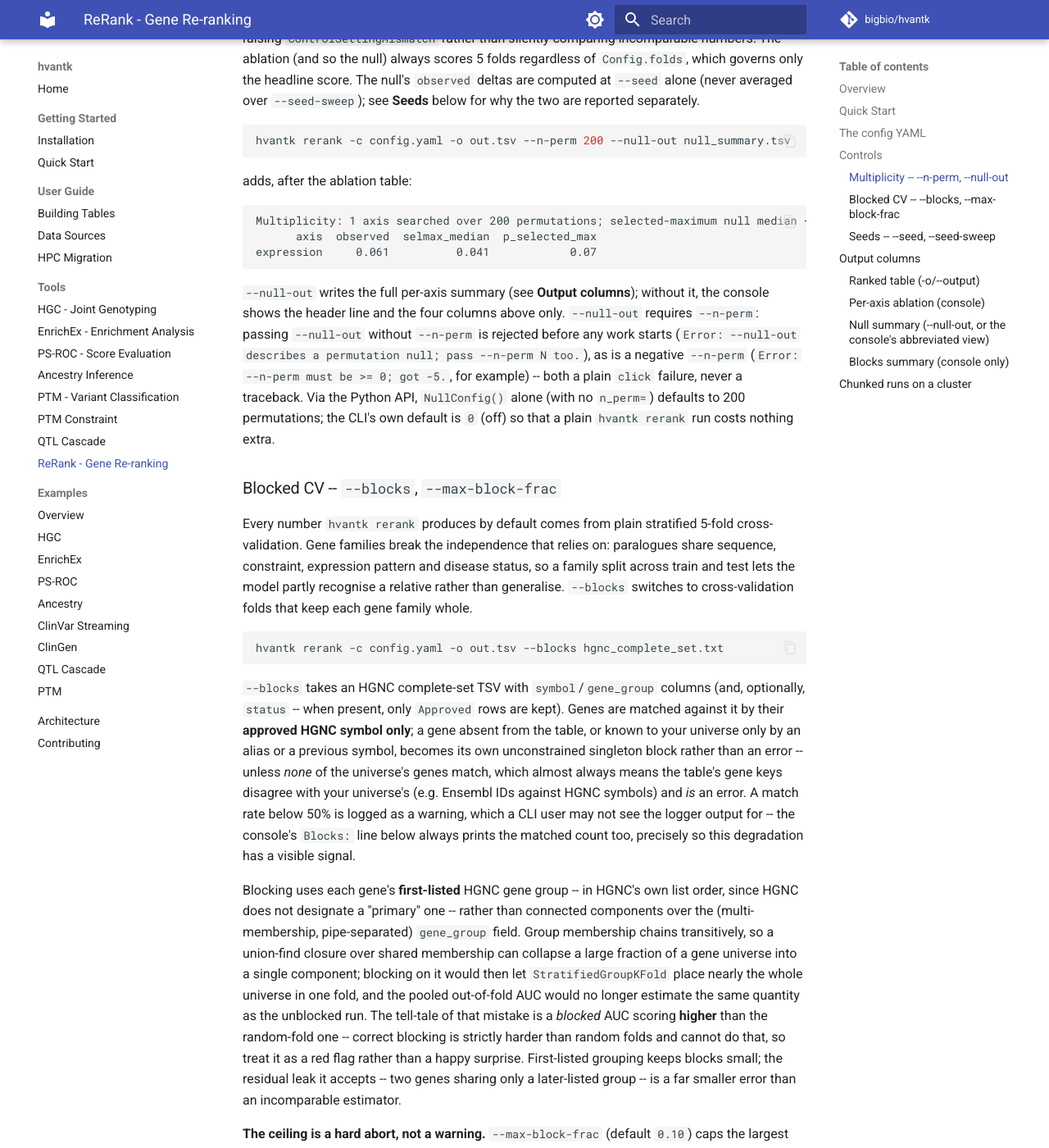
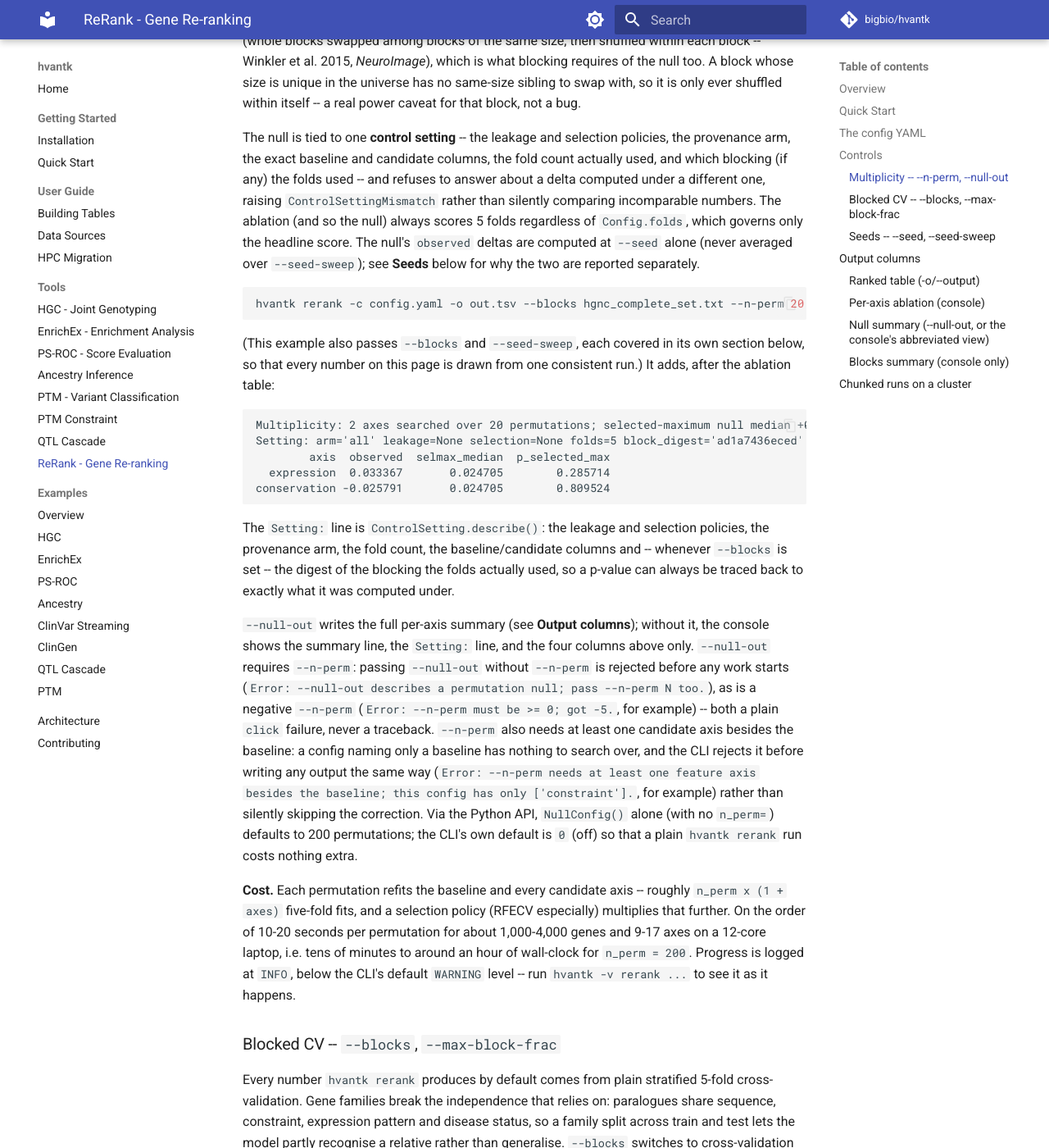
Before and after one commit to bigbio/hvantk, an MkDocs documentation site: the page built from docs_site/tools/rerank.md, in a window 1280 px wide and 1400 px high, scrolled down 4338 px. Shown: the whole window at 82% size. Built offline with MkDocs 1.6.1 and Material for MkDocs 9.7.7, drawn with Linux system fonts in a browser that asks for light colours; comment, search, counter and statistics services are not loaded; some of the changed text lies outside the part shown.

Commit message:
docs(rerank): regenerate the console examples from one real run; correct the blocking and cost claims (#247)

````diff
--- a/docs_site/tools/rerank.md
+++ b/docs_site/tools/rerank.md
@@ -25,19 +25,20 @@
 hvantk rerank -c config.yaml -o out.tsv
 ```
 
-This is the minimal invocation: a config naming a cohort manifest, one or more feature tables, and a label gene list (see **The config YAML** below). It writes a ranked TSV to `out.tsv` and prints a short console summary:
+This is the minimal invocation: a config naming a cohort manifest, one or more feature tables, and a label gene list (see **The config YAML** below). It writes a ranked TSV to `out.tsv` and prints a short console summary. Every console/TSV excerpt on this page, including this one, comes from one small synthetic cohort built purely for illustration -- a couple hundred genes, three feature axes, no real biology or gene names -- so that the numbers agree with each other from section to section:
 
 ```text
-Wrote 1500 genes -> out.tsv
-Credibility: ROBUST=210 / INTERMEDIATE=1290 (over 1500 scored genes)
-Audit: 3 gene(s) FLAGGED for review (advisory; ranking not overridden). Reasons: {...}
+Wrote 200 genes -> out.tsv
+Credibility: ROBUST=80 / INTERMEDIATE=120 (over 200 scored genes)
+Audit: 0 gene(s) FLAGGED for review (advisory; ranking not overridden). Reasons: {}
 Per-axis ablation (delta-AUC over constraint):
-    family   auc  d_lo  d_md  d_hi
-constraint 0.706 0.000 0.000 0.000
-expression 0.744 0.041 0.058 0.083
+      family   auc   d_lo   d_md   d_hi
+  constraint 0.706  0.000  0.000  0.000
+  expression 0.738 -0.020  0.032  0.082
+conservation 0.658 -0.089 -0.050 -0.009
 ```
 
-The ablation table is the per-axis result: out-of-fold AUC of baseline+axis, and a paired gene-resampling bootstrap interval (`d_lo`/`d_md`/`d_hi`) on the delta over the baseline alone. See **Output columns** for the full column reference, including the columns the controls below add.
+The ablation table is the per-axis result: out-of-fold AUC of baseline+axis, and a paired gene-resampling bootstrap interval (`d_lo`/`d_md`/`d_hi`) on the delta over the baseline alone -- here `expression` adds a modest, not-quite-conclusive gain (the interval straddles zero) while `conservation` makes things worse (a genuine illustration of an axis that should not be added, not a hypothetical one). See **Output columns** for the full column reference, including the columns the controls below add.
 
 ## The config YAML
 
@@ -87,7 +88,7 @@
 | `--n-perm INTEGER` | Multiplicity | `0` (off) |
 | `--null-out PATH` | Multiplicity | none |
 | `--blocks PATH` | Blocked CV | none (unblocked) |
-| `--max-block-frac FLOAT` | Blocked CV | `0.10` |
+| `--max-block-frac FLOAT` | Blocked CV | `0.1` |
 | `--seed INTEGER` | Seeds | `42` |
 | `--seed-sweep INTEGER` | Seeds | `1` |
 
@@ -102,23 +103,29 @@
 
 > **What null hypothesis this tests.** Permuting the label tests the *global* null that no feature, baseline included, carries label information -- not the *conditional* null that this one axis adds nothing given the baseline already in the model. With an informative baseline, the permutation null of the delta is wider than the delta's true sampling spread under the conditional null, so the test is valid but conservative: failing to clear the selected-maximum null is weak evidence that the axis adds nothing, not proof that it does not.
 
-That conservatism assumes genes are exchangeable under the label permutation. Paralogues share sequence, constraint, expression and disease status, so when labels and features cluster by gene family that assumption breaks and the *default* (unblocked) null becomes **anti-conservative** instead -- understating its own spread -- regardless of whether `--blocks` happens to be set. Pass `--blocks` whenever that clustering is doubtful; when it is set, the null permutes labels **by block** (whole blocks swapped among blocks of the same size, then shuffled within each block -- Winkler et al. 2015, *NeuroImage*), which is what blocking requires of the null too. A block whose size is unique in the universe has no same-size sibling to swap with, so it is only ever shuffled within itself -- a real power caveat for that block, not a bug.
+That conservatism assumes genes are exchangeable under the label permutation. Paralogues share sequence, constraint, expression and disease status, so when labels and features cluster by gene family that assumption breaks and the *default* (unblocked) null becomes **anti-conservative** instead -- understating its own spread. That clustering is a property of the data, not of a flag: omitting `--blocks` does not remove it, it only removes the correction for it. Pass `--blocks` whenever that clustering is doubtful; when it is set, the null permutes labels **by block** (whole blocks swapped among blocks of the same size, then shuffled within each block -- Winkler et al. 2015, *NeuroImage*), which is what blocking requires of the null too. A block whose size is unique in the universe has no same-size sibling to swap with, so it is only ever shuffled within itself -- a real power caveat for that block, not a bug.
 
 The null is tied to one **control setting** -- the leakage and selection policies, the provenance arm, the exact baseline and candidate columns, the fold count actually used, and which blocking (if any) the folds used -- and refuses to answer about a delta computed under a different one, raising `ControlSettingMismatch` rather than silently comparing incomparable numbers. The ablation (and so the null) always scores 5 folds regardless of `Config.folds`, which governs only the headline score. The null's `observed` deltas are computed at `--seed` alone (never averaged over `--seed-sweep`); see **Seeds** below for why the two are reported separately.
 
 ```bash
-hvantk rerank -c config.yaml -o out.tsv --n-perm 200 --null-out null_summary.tsv
+hvantk rerank -c config.yaml -o out.tsv --blocks hgnc_complete_set.txt --n-perm 20 --seed-sweep 3 --null-out null_summary.tsv
 ```
 
-adds, after the ablation table:
+(This example also passes `--blocks` and `--seed-sweep`, each covered in its own section below, so that every number on this page is drawn from one consistent run.) It adds, after the ablation table:
 
 ```text
-Multiplicity: 1 axis searched over 200 permutations; selected-maximum null median +0.0410
-      axis  observed  selmax_median  p_selected_max
-expression     0.061          0.041            0.07
+Multiplicity: 2 axes searched over 20 permutations; selected-maximum null median +0.0247
+Setting: arm='all' leakage=None selection=None folds=5 block_digest='ad1a7436eced' baseline=['constraint'] candidates={'expression': 1, 'conservation': 1}
+        axis  observed  selmax_median  p_selected_max
+  expression  0.033367       0.024705        0.285714
+conservation -0.025791       0.024705        0.809524
 ```
 
-`--null-out` writes the full per-axis summary (see **Output columns**); without it, the console shows the header line and the four columns above only. `--null-out` requires `--n-perm`: passing `--null-out` without `--n-perm` is rejected before any work starts (`Error: --null-out describes a permutation null; pass --n-perm N too.`), as is a negative `--n-perm` (`Error: --n-perm must be >= 0; got -5.`, for example) -- both a plain `click` failure, never a traceback. Via the Python API, `NullConfig()` alone (with no `n_perm=`) defaults to 200 permutations; the CLI's own default is `0` (off) so that a plain `hvantk rerank` run costs nothing extra.
+The `Setting:` line is `ControlSetting.describe()`: the leakage and selection policies, the provenance arm, the fold count, the baseline/candidate columns and -- whenever `--blocks` is set -- the digest of the blocking the folds actually used, so a p-value can always be traced back to exactly what it was computed under.
+
+`--null-out` writes the full per-axis summary (see **Output columns**); without it, the console shows the summary line, the `Setting:` line, and the four columns above only. `--null-out` requires `--n-perm`: passing `--null-out` without `--n-perm` is rejected before any work starts (`Error: --null-out describes a permutation null; pass --n-perm N too.`), as is a negative `--n-perm` (`Error: --n-perm must be >= 0; got -5.`, for example) -- both a plain `click` failure, never a traceback. `--n-perm` also needs at least one candidate axis besides the baseline: a config naming only a baseline has nothing to search over, and the CLI rejects it before writing any output the same way (`Error: --n-perm needs at least one feature axis besides the baseline; this config has only ['constraint'].`, for example) rather than silently skipping the correction. Via the Python API, `NullConfig()` alone (with no `n_perm=`) defaults to 200 permutations; the CLI's own default is `0` (off) so that a plain `hvantk rerank` run costs nothing extra.
+
+**Cost.** Each permutation refits the baseline and every candidate axis -- roughly `n_perm x (1 + axes)` five-fold fits, and a selection policy (RFECV especially) multiplies that further. On the order of 10-20 seconds per permutation for about 1,000-4,000 genes and 9-17 axes on a 12-core laptop, i.e. tens of minutes to around an hour of wall-clock for `n_perm = 200`. Progress is logged at `INFO`, below the CLI's default `WARNING` level -- run `hvantk -v rerank ...` to see it as it happens.
 
 ### Blocked CV -- `--blocks`, `--max-block-frac`
 
@@ -128,15 +135,15 @@
 hvantk rerank -c config.yaml -o out.tsv --blocks hgnc_complete_set.txt
 ```
 
-`--blocks` takes an HGNC complete-set TSV with `symbol`/`gene_group` columns (and, optionally, `status` -- when present, only `Approved` rows are kept). Genes are matched against it by their **approved HGNC symbol only**; a gene absent from the table, or known to your universe only by an alias or a previous symbol, becomes its own unconstrained singleton block rather than an error -- unless *none* of the universe's genes match, which almost always means the table's gene keys disagree with your universe's (e.g. Ensembl IDs against HGNC symbols) and *is* an error. A match rate below 50% is logged as a warning, which a CLI user may not see the logger output for -- the console's `Blocks:` line below always prints the matched count too, precisely so this degradation has a visible signal.
+`--blocks` takes an HGNC complete-set TSV with `symbol`/`gene_group` columns (and, optionally, `status` -- when present, only `Approved` rows are kept). Genes are matched against it by their **approved HGNC symbol only**; a gene absent from the table, or known to your universe only by an alias or a previous symbol, becomes its own unconstrained singleton block rather than an error -- unless *none* of the universe's genes match, which almost always means the table's gene keys disagree with your universe's (e.g. Ensembl IDs against HGNC symbols) and *is* an error. A match rate below 50% is logged as a `WARNING`, which reaches the console by default (`hvantk` sends `WARNING` and above to stderr unless verbosity is turned down) -- but the quickest check either way is the matched count the console's `Blocks:` line below always prints too.
 
-Blocking uses each gene's **first-listed** HGNC gene group -- in HGNC's own list order, since HGNC does not designate a "primary" one -- rather than connected components over the (multi-membership, pipe-separated) `gene_group` field. Group membership chains transitively, so a union-find closure over shared membership can collapse a large fraction of a gene universe into a single component; blocking on it would then let `StratifiedGroupKFold` place nearly the whole universe in one fold, and the pooled out-of-fold AUC would no longer estimate the same quantity as the unblocked run. The tell-tale of that mistake is a *blocked* AUC scoring **higher** than the random-fold one -- correct blocking is strictly harder than random folds and cannot do that, so treat it as a red flag rather than a happy surprise. First-listed grouping keeps blocks small; the residual leak it accepts -- two genes sharing only a later-listed group -- is a far smaller error than an incomparable estimator.
+Blocking uses each gene's **first-listed** HGNC gene group -- in HGNC's own list order, since HGNC does not designate a "primary" one -- rather than connected components over the (multi-membership, pipe-separated) `gene_group` field. Group membership chains transitively, so a union-find closure over shared membership can collapse a large fraction of a gene universe into a single component; blocking on it would then let `StratifiedGroupKFold` place nearly the whole universe in one fold, and the pooled out-of-fold AUC would no longer estimate the same quantity as the unblocked run. The tell-tale of that mistake is a *blocked* AUC scoring **materially** higher than the random-fold one, beyond the across-seed spread `--seed-sweep` reports -- blocking is harder only *on average*, so a single correctly blocked run can still land above the random-fold AUC by chance, and a difference within that spread is not itself suspicious. First-listed grouping keeps blocks small; the residual leak it accepts -- two genes sharing only a later-listed group -- is a far smaller error than an incomparable estimator.
 
-**The ceiling is a hard abort, not a warning.** `--max-block-frac` (default `0.10`) caps the largest block's share of the universe; going over it fails the run instead of producing a plausible-looking number, because the failure mode is otherwise silent -- the output looks fine, and a counterintuitive AUC is the only tell, and a reader has no particular reason to question it:
+**The ceiling is a hard abort, not a warning.** `--max-block-frac` (default `0.1`) caps the largest block's share of the universe; going over it fails the run instead of producing a plausible-looking number, because the failure mode is otherwise silent -- the output looks fine, and a counterintuitive AUC is the only tell, and a reader has no particular reason to question it:
 
 ```text
-$ hvantk rerank -c config.yaml -o out.tsv --blocks hgnc_complete_set.txt
-Error: the largest paralogue block (group 'OR6') holds 620/1500 units (41.3%), over the 0.1 ceiling (max_block_frac). StratifiedGroupKFold must place a whole block in one fold, so one fold would hold that entire block and the pooled out-of-fold AUC would not estimate the same quantity as the unblocked run. Raise max_block_frac deliberately if you accept that, or restrict the universe.
+$ hvantk rerank -c config.yaml -o out.tsv --blocks hgnc_dominant_family.txt
+Error: the largest paralogue block (group 'Family_Huge') holds 40/200 units (20.0%), over the 0.1 ceiling (max_block_frac). StratifiedGroupKFold must place a whole block in one fold, so one fold would hold that entire block and the pooled out-of-fold AUC would not estimate the same quantity as the unblocked run. Raise max_block_frac deliberately if you accept that, or restrict the universe.
 ```
 
 No output file is written when this happens. `--max-block-frac` only means anything alongside `--blocks`; passing it alone is rejected before any work starts (`Error: --max-block-frac only applies to paralogue-blocked folds; pass --blocks too (or drop it).`). Raise it deliberately (`--max-block-frac 0.5`, say) if a dominant block is expected and accepted for your universe.
@@ -148,24 +155,27 @@
 The console's `Blocks:` line (shown whenever `--blocks` did not abort) reports the blocking, including the matched-gene count that catches a silent key mismatch:
 
 ```text
-Blocks: 30 paralogue block(s); largest 5 (3.3%); 150 gene(s) in a block of size > 1; 150/150 genes matched the gene-group table; digest e4d38f98fa1a
+Blocks: 152 paralogue block(s); largest 4 (2.0%); 64 gene(s) in a block of size > 1; 200/200 genes matched the gene-group table; digest ad1a7436eced
 ```
 
 ### Seeds -- `--seed`, `--seed-sweep`
 
 `--seed` (default `42`, the historic value) is the one seed that drives the cross-validation partition (both the headline score and the ablation), the gradient-boosted estimator's own randomness, the bootstrap resample, and the permutation null's base seed. Changing it produces a different, equally valid partition -- it is not a tuning knob, and the default is unchanged so every result produced before `--seed` existed still reproduces exactly.
 
+Doubling as the null's base seed has one consequence worth knowing before you rely on it: permutation `i` is drawn with seed `--seed + i` (see **Chunked runs** below), so bumping `--seed` by 1 is not an independent replicate of the null -- it reuses `n_perm - 1` of the previous run's permutations (`--seed 42` and `--seed 43` at `--n-perm 20` share 19 of their 20 draws). An independent replicate needs a base seed at least `n_perm` away from the first.
+
 ```bash
-hvantk rerank -c config.yaml -o out.tsv --seed-sweep 10
+hvantk rerank -c config.yaml -o out.tsv --seed-sweep 3
 ```
 
 The gene-resampling bootstrap (`d_lo`/`d_md`/`d_hi`) asks how a delta would move if the gene *sample* moved. It cannot see a second variance component: which genes land in which cross-validation fold. `--seed-sweep N` recomputes each axis's delta under `N` consecutive cross-validation seeds (`--seed`, `--seed` + 1, ...) and reports the **envelope** -- the union of the bootstrap interval and the across-seed range -- as `d_lo_env`/`d_hi_env`, beside the untouched `d_lo`/`d_md`/`d_hi`. The same sweep width travels under a different name at each layer: the CLI's `--seed-sweep`, `Config.seed_sweep`, `Evaluator.evaluate`'s `n_seeds` parameter, and the ablation table's own `n_seeds` column all refer to the identical count -- so a reader who encounters more than one of these names is not looking at two different settings:
 
 ```text
 Per-axis ablation (delta-AUC over constraint):
-    family   auc  d_lo  d_md  d_hi  d_lo_env  d_hi_env  n_seeds
-constraint 0.706 0.000 0.000 0.000     0.000     0.000       10
-expression 0.744 0.041 0.058 0.083     0.033     0.091       10
+      family   auc   d_lo   d_md  d_hi  d_lo_env  d_hi_env  n_seeds
+  constraint 0.659  0.000  0.000 0.000     0.000     0.000        3
+  expression 0.693 -0.028  0.034 0.091    -0.028     0.091        3
+conservation 0.633 -0.071 -0.027 0.014    -0.071     0.014        3
 ```
 
 The envelope is a **union, not a calibrated interval** over both components: the two are not independent draws from one distribution, and combining them properly would need a nested design nobody has run. `d_lo_env`/`d_hi_env` are that union rounded to 3 decimal places, exactly like `d_lo`/`d_hi`. The union is guaranteed never to be narrower than the bootstrap interval alone, but **not** guaranteed to be strictly wider -- that depends on the data: when the across-seed range happens to fall entirely inside `[d_lo, d_hi]`, `d_lo_env == d_lo` and `d_hi_env == d_hi` and no widening is visible, which is itself informative (it says the CV partition was not, on this data, a meaningful source of extra spread), not a sign that the sweep did nothing. It exists so a reader cannot mistake one lucky (or unlucky) partition for a measured effect -- a single cross-validation partition can land anywhere within that spread. With the default `--seed-sweep 1`, the three extra columns are **absent** from the ablation table entirely, so a plain `hvantk rerank` run is byte-for-byte what it always was.
@@ -214,8 +224,9 @@
 | `p_selected_max` | The multiplicity-corrected p-value of `observed` against the selected-maximum null -- the number that answers "could the best of the N offered axes have arisen by chance?" |
 
 ```text
-      axis  n_perm  n_candidates  null_mean  null_sd  null_p95  selmax_median  selmax_p95  observed  p_per_axis  p_selected_max
-expression     200             1     0.0015    0.021     0.039          0.041       0.079     0.061       0.065            0.07
+        axis  n_perm  n_candidates  null_mean  null_sd  null_p95  selmax_median  selmax_p95  observed  p_per_axis  p_selected_max
+  expression      20             2   0.000574 0.055376  0.125819       0.024705    0.125819  0.033367    0.238095        0.285714
+conservation      20             2   0.001621 0.043121  0.065352       0.024705    0.125819 -0.025791    0.714286        0.809524
 ```
 
 ### Blocks summary (console only)
````
Also changed, not shown: CHANGELOG.md (+11 -8 lines), 3 other files.
